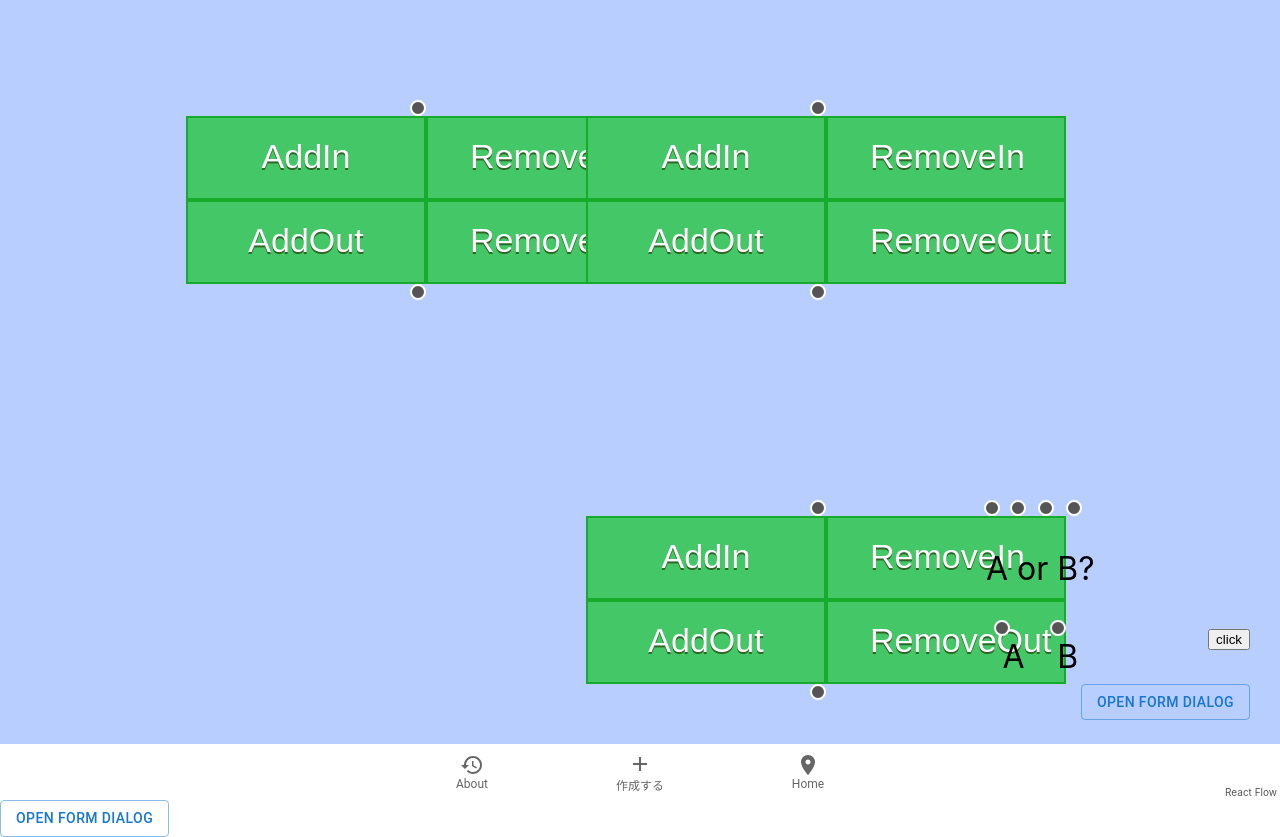
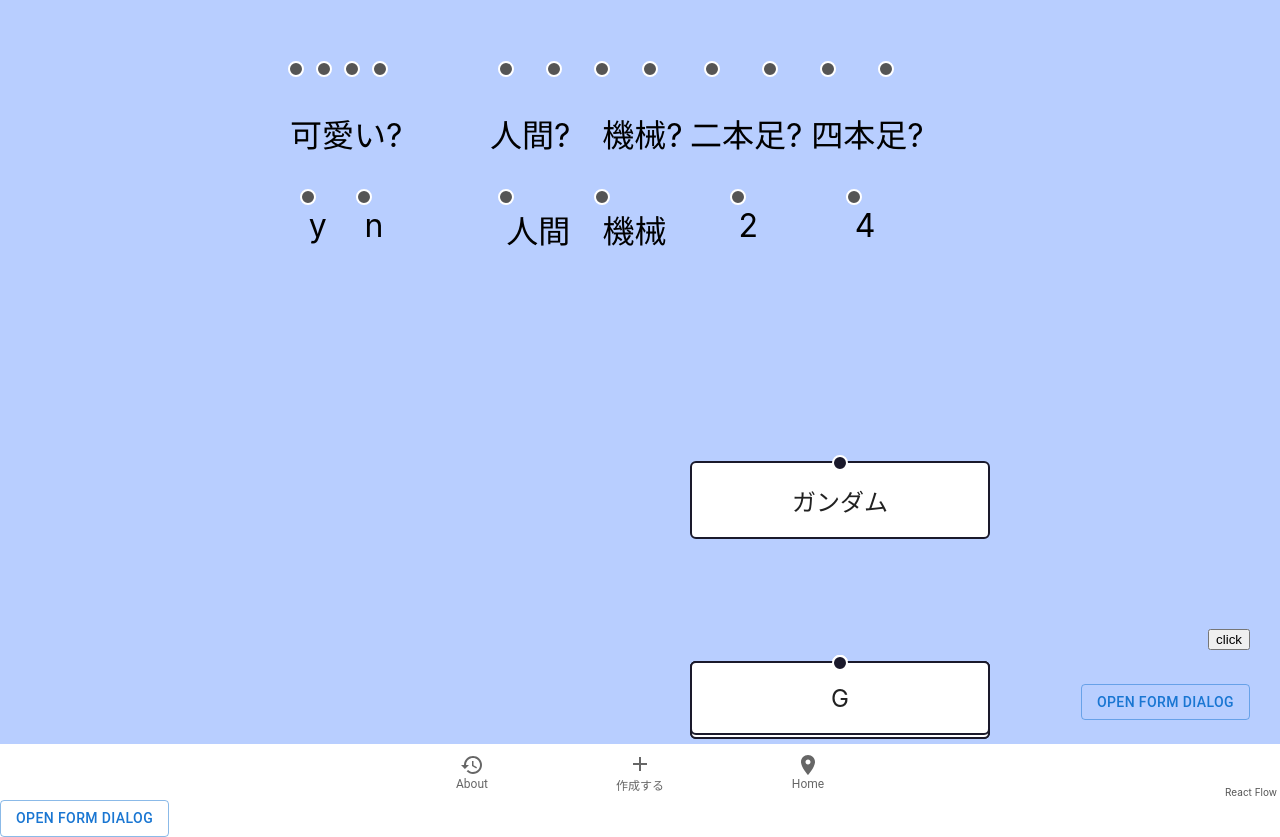
Before and after one commit to hamhamburger/easy-diagram-form, a React (Create React App) app: page /create in a window 1280 px wide. Built offline with nearby package versions, Linux system fonts and the light colour scheme.

Commit message:
edge button stable

```diff
--- a/src/components/blocks/QuestionDiagram.js
+++ b/src/components/blocks/QuestionDiagram.js
@@ -5,7 +5,7 @@
 
 import React from "react";
 
-import ReactFlow, { ReactFlowProvider, useReactFlow , addEdge, applyEdgeChanges, applyNodeChanges,  useNodesState,useEdgesState,} from 'react-flow-renderer';
+import ReactFlow, { ReactFlowProvider, useReactFlow , addEdge, applyEdgeChanges, applyNodeChanges,  useNodesState,useEdgesState} from 'react-flow-renderer';
 import { useCallback, useState, useMemo} from 'react';
 import HandleChangeableNode from "../organisms/HandleChangeableNode";
 import QuestionNode from "../custome_nodes/QuestionNode";
@@ -25,21 +25,48 @@
 
 
 const initialNodes = [
-  { id: 'node-1', type: 'handleChangeable', position: { x: 0, y: 0 }, data: { value: 123 } },
-  { id: 'node-2', type: 'handleChangeable', position: { x: 200, y: 0 }, data: { value: 123 } },
   {
-    id: 'node-3',
-    type: 'handleChangeable',
-    targetPosition: 'top',
-    position: { x: 200, y: 200 },
-    data: { label: 'node 3' },
+    id: '1',
+    type: 'question',
+    position: { x: 400, y: 200 },
+    data: { body: '二本足? 四本足?',answers:["2","4"] },
   },
   {
-    id: 'node-4',
+    id: '2',
     type: 'question',
-    position: { x: 400, y: 200 },
-    data: { body: 'A or B?',answers:["A","B"] },
-  }
+    position: { x: 200, y: 200 },
+    data: { body: '可愛い?',answers:["y","n"] },
+  },
+  {
+    id: '3',
+    type: 'question',
+    position: { x: 300, y: 200 },
+    data: { body: '人間?　機械?',answers:["人間","機械"] },
+  },
+  {
+    id: '4',
+    type: 'output',
+    position: { x: 400, y: 400 },
+    data: { label: 'ガンダム'},
+  },
+  {
+    id: '5',
+    type: 'output',
+    position: { x: 400, y: 500 },
+    data: { label: '人間'},
+  },
+  {
+    id: '6',
+    type: 'output',
+    position: { x: 400, y: 500 },
+    data: { label: '猫'},
+  },
+  {
+    id: '7',
+    type: 'output',
+    position: { x: 400, y: 500 },
+    data: { label: 'G'},
+  },
 ];
 
 const initialEdges = [
@@ -106,9 +133,17 @@
     reactFlowInstance.addNodes(newNode);
   }
 
+  const onDeleteClick = (evt, id) => {
+    evt.stopPropagation();
+    console.log(`remove ${id}`);
+  };
+
+
   // for debugging
   const showEdges = () => {
     console.log(edges)
+    console.log(nodes)
+
   }
   //
 
--- a/src/components/custome_edge/ButtonEdge.js
+++ b/src/components/custome_edge/ButtonEdge.js
@@ -17,6 +17,7 @@
   targetPosition,
   style = {},
   markerEnd,
+  onDeleteClick,
 }) {
   const edgePath = getBezierPath({
     sourceX,
@@ -34,12 +35,12 @@
   });
   const [answer, setAnswer] = useState("")
 
-  const onEdgeClick = (evt, id) => {
+  const onRenameClick = (evt, id) => {
     evt.stopPropagation();
-    console.log(`remove ${id}`);
     const name = prompt("答え");
     setAnswer(name)
   };
+
 
   return (
     <>
@@ -62,7 +63,7 @@
           <div>
           <label>{answer}</label>
           </div>
-          <button className="edgebutton" onClick={(event) => onEdgeClick(event, id)}>
+          <button className="edgebutton" onClick={(event) => onRenameClick(event, id)}>
             ×
           </button>
         </body>
```
Also changed, not shown: src/lib/createDataStructure.js (added).
